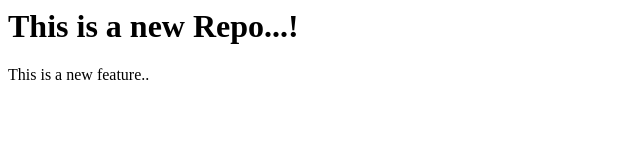
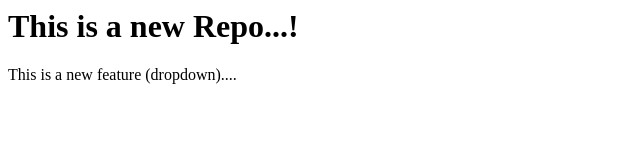
Before and after one commit to capricorn1004/localrepo, a plain HTML site: page index.html in a window 1280 px wide. Shown: the full height of the page, 0-640 px from the left. Drawn offline with Linux system fonts and the light colour scheme.

```diff
--- a/index.html
+++ b/index.html
@@ -1,3 +1,3 @@
 <h1>This is a new Repo...!</h1>
 
-<p>This is a new feature..</p>
+<p>This is a new feature (dropdown)....</p>
```
